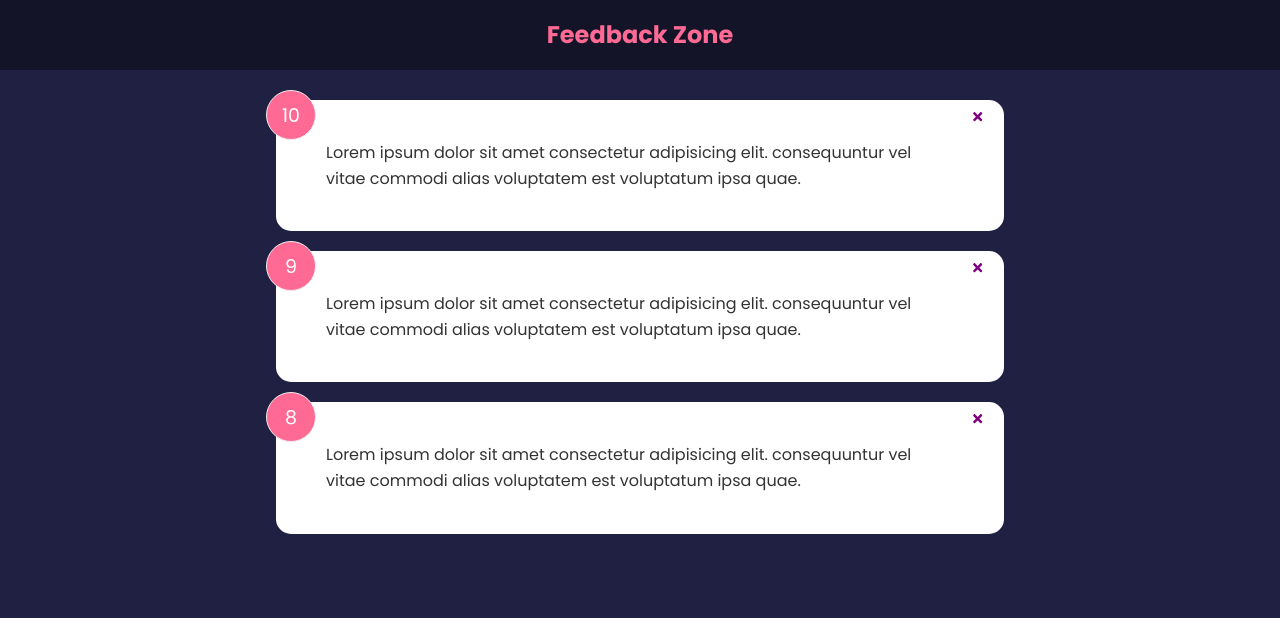
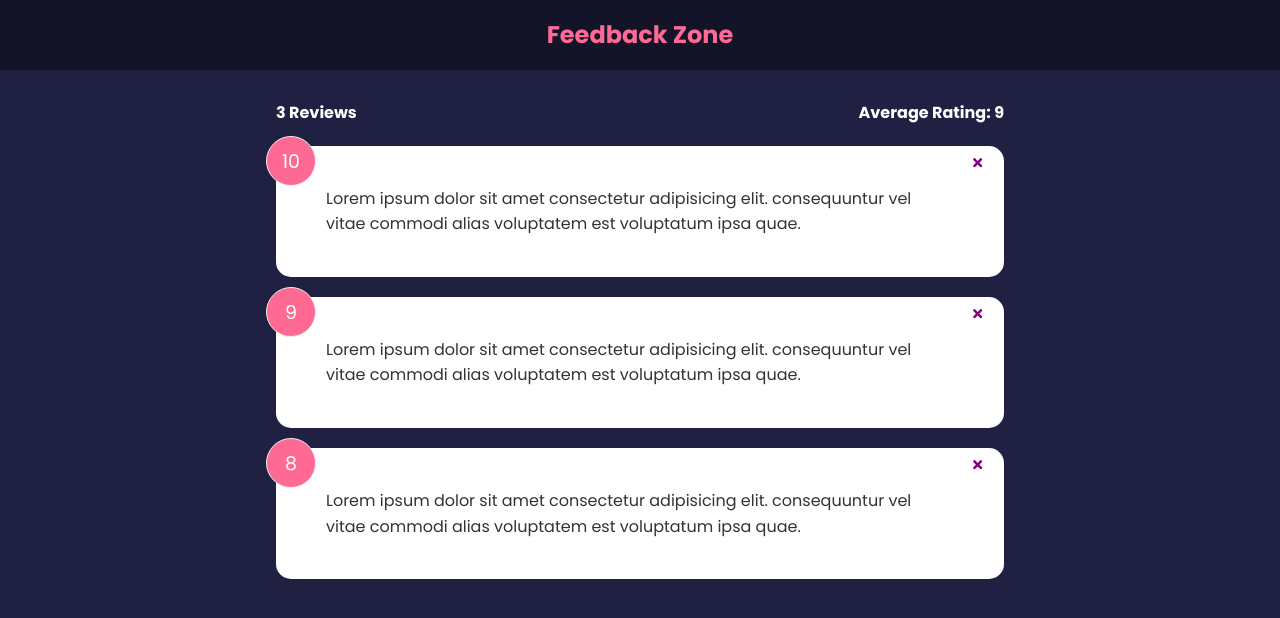
Before and after one commit to xiaoyazz/feedback-app, a React (Create React App) app: page / in a window 1280 px wide. Shown: the top 618 px of the page. Built offline with nearby package versions, Linux system fonts and the light colour scheme.

Commit message:
Add FeedbackStars component

```diff
--- a/src/App.js
+++ b/src/App.js
@@ -2,6 +2,7 @@
 import FeedbackList from "./components/FeedbackList"
 import { useState } from "react"
 import FeedbackData from "./data/FeedbackData"
+import FeedbackStats from "./components/FeedbackStats"
 
 // use function to create react component
 // return jsx
@@ -35,7 +36,10 @@
     const [feedback, setFeedback] = useState(FeedbackData) // use hook to pass the FeedbackData value in the default state
 
     const deleteFeedback = (id) => {
-        console.log('App', id)
+        // console.log('App', id)
+        if (window.confirm('Are you sure you want to delete?')) {
+            setFeedback(feedback.filter((item) => item.id !== id))
+        }
     }
 
     return (
@@ -66,6 +70,7 @@
             <Header></Header>
             <div className="container">
                 {/* <FeedbackItem></FeedbackItem> Instead of using feedback item, use a feedback list component to display feedback data dynamically */}
+                <FeedbackStats feedback={feedback}></FeedbackStats>
                 <FeedbackList feedback={feedback} handleDelete={deleteFeedback}></FeedbackList>
             </div>
         </>
--- /dev/null
+++ b/src/components/FeedbackStats.js
@@ -0,0 +1,20 @@
+import React from 'react'
+
+function FeedbackStats({ feedback }) {
+
+    // calculate reading avrage
+    let average = feedback.reduce((acc, cur) => {
+        return acc + cur.rating
+    }, 0) / feedback.length
+
+    average = average.toFixed(1).replace(/[.,]0$/, '') // set it with 1 decimal place. if it is 0 after the decimal, replace it with ''
+
+    return (
+        <div className='feedback-stats'>
+            <h4>{feedback.length} Reviews</h4>
+            <h4>Average Rating: {isNaN(average) ? 0 : average}</h4>
+        </div>
+    )
+}
+
+export default FeedbackStats
```
